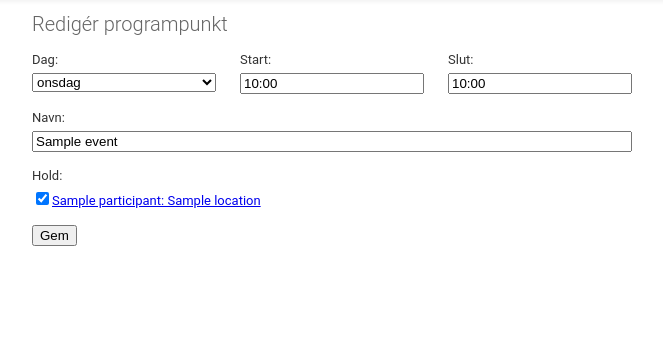
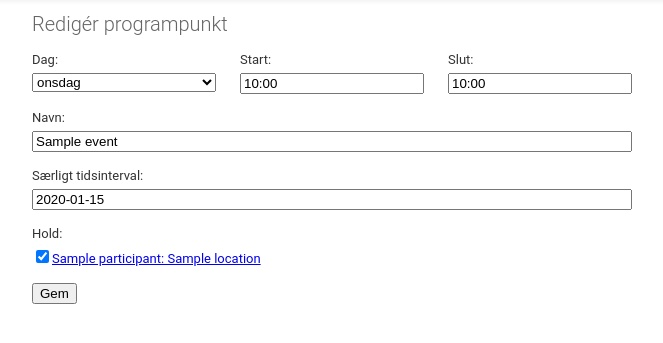
Before and after one commit to matfystutor/lokaler, a Django app: page /event/1/ in a window 1280 px wide. Shown: the part 72-415 px from the top of the page, without its empty margins (47-710 px from the left). Run offline with Django 3.2, Linux system fonts and the light colour scheme; tables that the repository leaves empty hold one stand-in row (values such as "Sample post"); parts of the project's set-up code (start-up, migrations or seed data) failed here and were passed over.

Commit message:
Show manual time in event_form.html

```diff
--- a/lokaleplan/forms.py
+++ b/lokaleplan/forms.py
@@ -72,7 +72,7 @@ class EventForm(forms.Form):
     day = forms.TypedChoiceField(choices=Event.DAYS, coerce=int, label='Dag')
     start_time = MinuteTimeField(label='Start')
     end_time = MinuteTimeField(label='Slut')
-    manual_time = forms.CharField(required=False, label='Vist tid')
+    manual_time = forms.CharField(required=False, label='Særligt tidsinterval')
 
     participants = forms.TypedMultipleChoiceField(coerce=int, label='Hold')
 
--- a/lokaleplan/templates/lokaleplan/event_form.html
+++ b/lokaleplan/templates/lokaleplan/event_form.html
@@ -19,6 +19,9 @@ href="{% static 'lokaleplan/event_form.css' %}" />
 <div class="name">
 <div class="field">{{ form.name.label_tag }}{{ form.name }}{{ form.name.errors }}</div>
 </div>
+<div>
+<div class="field">{{ form.manual_time.label_tag }}{{ form.manual_time }}{{ form.name.errors }}</div>
+</div>
 <div class="participants">
 <div class="field">{{ form.participants.label_tag }}{{ form.participants }}{{ form.participants.errors }}</div>
 </div>
```
